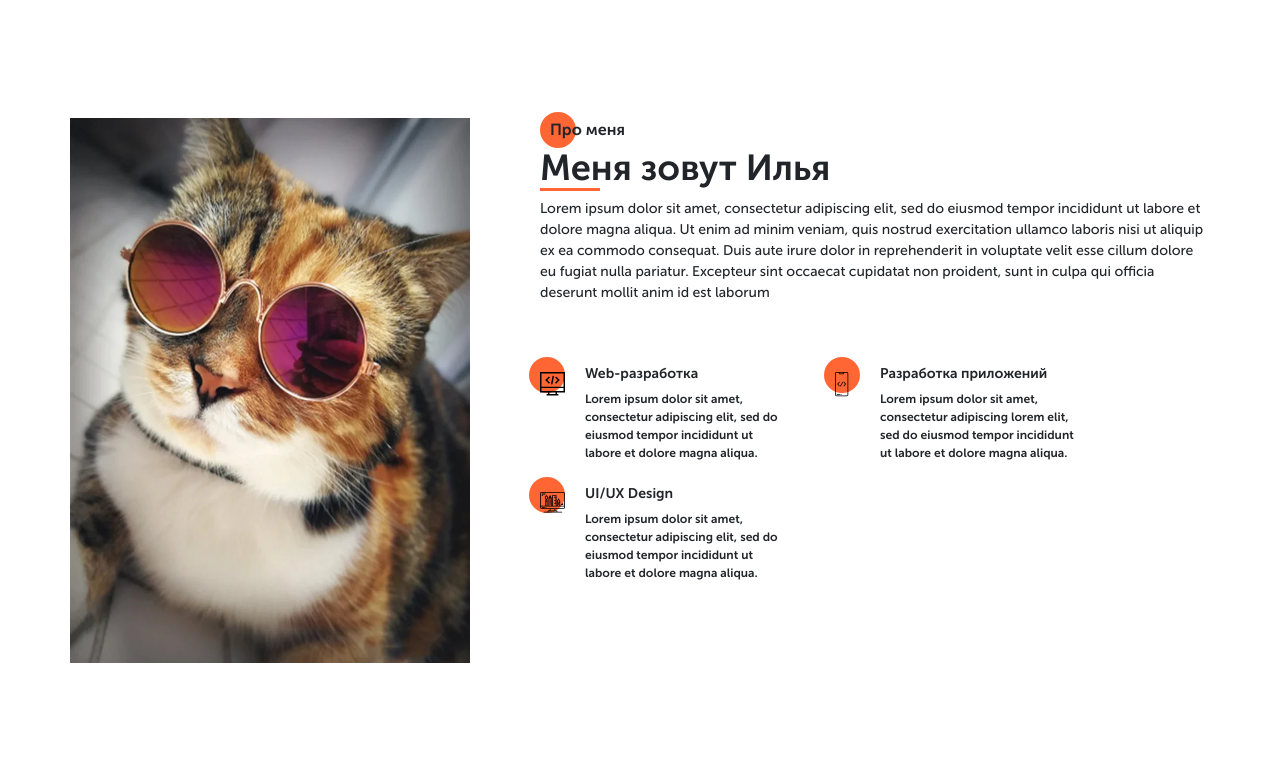
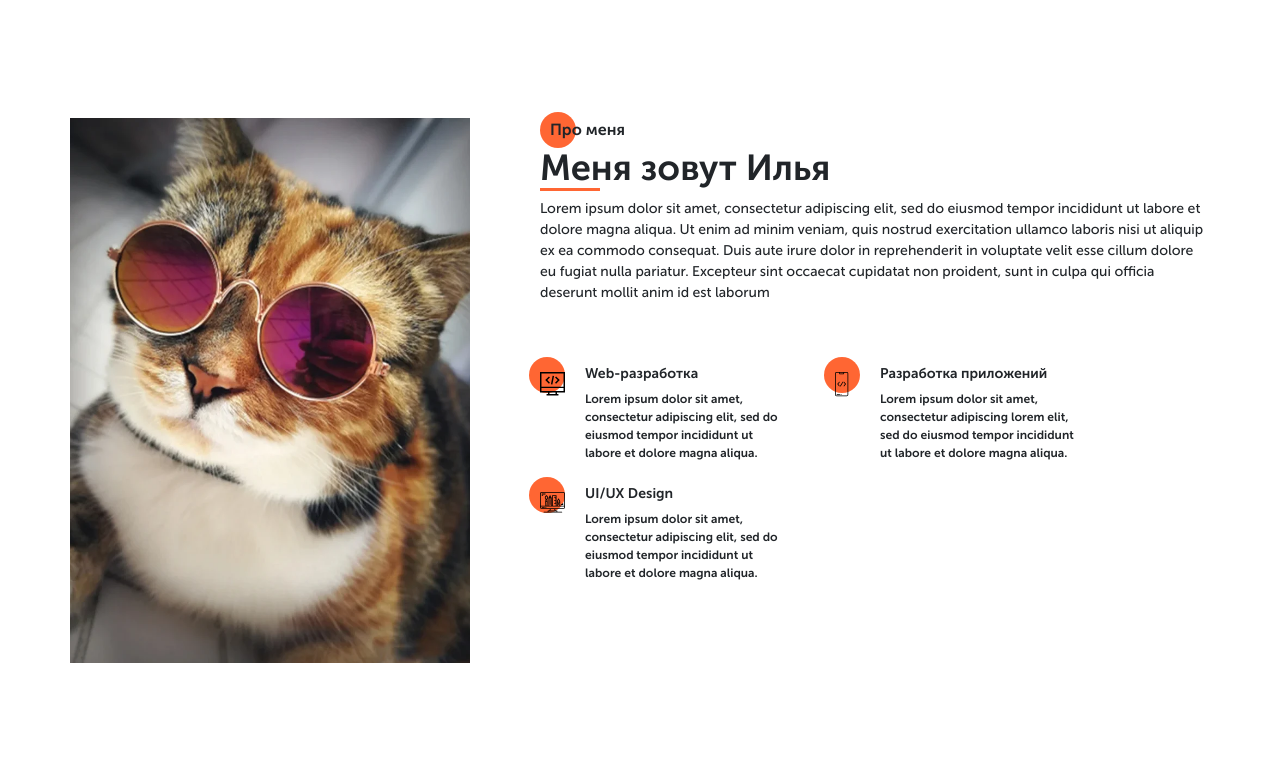
Before and after one commit to lawrence-il/pr3, a website: page src/index.html in a window 1280 px wide. Shown: the part 802-1578 px from the top of the page. Drawn offline with nearby package versions, Linux system fonts and the light colour scheme; files that its build step writes are made by us from their sources; files whose address does not match are found by name.

Commit message:
few fixes in section 'aboutMe'

```diff
--- a/src/sass/blocks/_aboutMe.sass
+++ b/src/sass/blocks/_aboutMe.sass
@@ -4,14 +4,15 @@
     padding-bottom: 120px
     &__wrapper
         display: grid
-        grid-template-columns: mimax(400px, auto) minmax(570px, auto)
+        grid-template-columns: 400px minmax(570px, auto)
         grid-template-rows: minmax(205px, auto) minmax(300px, auto)
         grid-auto-rows: minmax(205px, auto)
         grid-auto-flow: row
         gap: 40px 70px
     &__photo
+        width: 100%
         height: 100%
-        width: 400px
+        object-fit: cover
         grid-column: 1/2
         grid-row: 1/3
     &__subtitle, &__main-title, &__desc
```
Also changed, not shown: dist/css/style.min.css.
